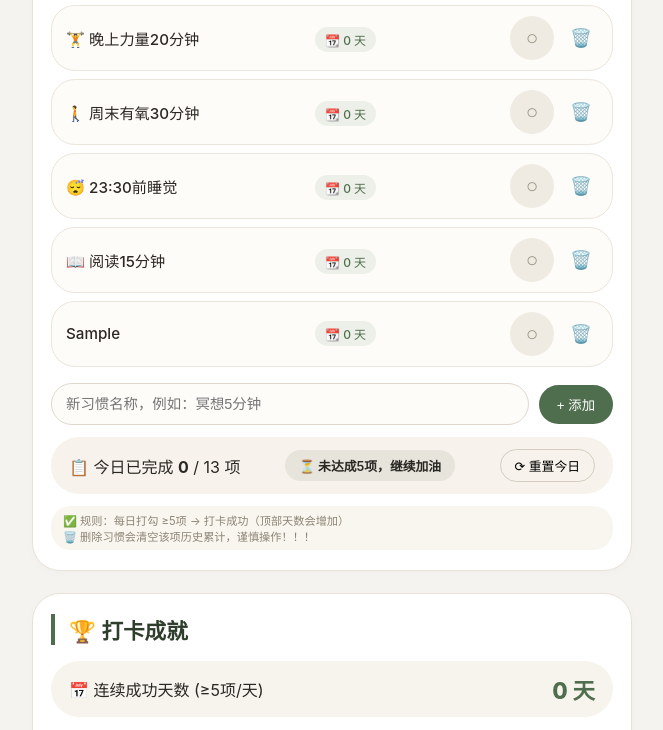
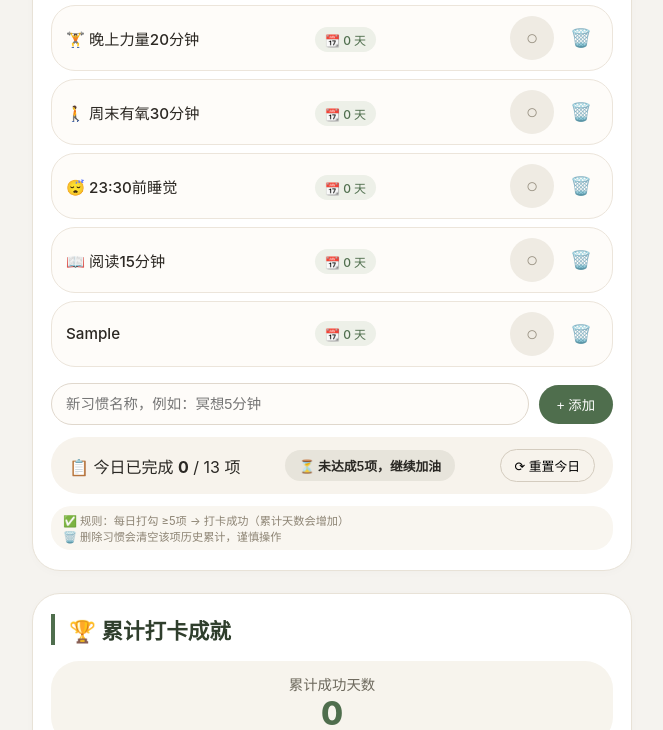
Before and after one commit to Dorothy127/Dorothy127.github.io, a plain HTML site: page index.html in a window 1280 px wide. Both pictures are taken after typing "Sample" into the empty fields and a click on the button "+ 添加". Shown: the part 855-1585 px from the top of the page, without its empty margins (308-971 px from the left). Drawn offline with Linux system fonts and the light colour scheme.

Commit message:
Update index.html

```diff
--- a/index.html
+++ b/index.html
@@ -244,17 +244,22 @@
             justify-content: space-between;
             align-items: center;
         }
+        .total-days-large {
+            font-size: 2rem;
+            font-weight: 800;
+            color: #4f6e4d;
+        }
     </style>
 </head>
 <body>
 <div class="container">
     <div class="hero-card">
         <div class="hero-title">🌱 薄肌·加油</div>
-        <div class="hero-sub">33岁 · 160cm ·先完成 再完美 </div>
+        <div class="hero-sub">33岁 · 160cm · 先完成 再完美 </div>
         <div class="stats-row">
             <span>🎯 目标 112斤</span>
             <span>⚖️ 当前 <strong id="currentWeightSpan">120.5</strong> 斤</span>
-            <span class="streak-badge" id="streakTopDisplay">🔥 成功坚持 0 天</span>
+            <span class="streak-badge" id="totalDaysTopDisplay">🏆 累计坚持 0 天</span>
         </div>
     </div>
 
@@ -276,18 +281,20 @@
             <button id="resetTodayBtn" class="btn-outline" style="padding:6px 14px;">⟳ 重置今日</button>
         </div>
         <div style="font-size:0.7rem; color:#8d8474; margin-top: 12px; background:#f9f6f0; padding:6px 12px; border-radius: 20px;">
-            ✅ 规则：每日打勾 ≥5项 → 打卡成功（顶部天数会增加）<br>
-            🗑️ 删除习惯会清空该项历史累计，谨慎操作！！！
+            ✅ 规则：每日打勾 ≥5项 → 打卡成功（累计天数会增加）<br>
+            🗑️ 删除习惯会清空该项历史累计，谨慎操作
         </div>
     </div>
 
     <div class="card">
         <div class="card-header">
-            <h2>🏆 打卡成就</h2>
+            <h2>🏆 累计打卡成就</h2>
         </div>
-        <div class="streak-bottom-card">
-            <span>📅 连续成功天数 (≥5项/天)</span>
-            <span style="font-weight: 800; font-size: 1.4rem; color:#4f6e4d;" id="continuousStreakSpan">0 天</span>
+        <div class="streak-bottom-card" style="justify-content: center; gap: 20px;">
+            <div style="text-align: center;">
+                <div style="font-size: 0.9rem; color: #6e6a5e;">累计成功天数</div>
+                <div class="total-days-large" id="totalDaysSpan">0</div>
+            </div>
         </div>
         <div style="margin-top: 16px;">
             <button id="clearAllDataBtn" class="btn-small-clear" style="color:#a2775c;">🗑️ 清空所有数据(重置全部)</button>
@@ -310,7 +317,7 @@
             <div style="padding: 14px; color:#aaa18f;">暂无数据</div>
         </div>
     </div>
-    <div class="footer-note">✨ 加油啊！！！是崭新的每一天</div>
+    <div class="footer-note">✨ 从小事情的掌控感找回人生的方向盘</div>
 </div>
 
 <script>
@@ -398,7 +405,7 @@
         localStorage.setItem(key, JSON.stringify(state));
     }
 
-    // ========== 核心计算函数（已修复） ==========
+    // ========== 核心计算函数 ==========
     function recalcAllHabitTotals() {
         habits.forEach(h => { habitStats[h.id] = 0; });
         for(let i = 0; i < localStorage.length; i++) {
@@ -435,23 +442,18 @@
         saveStats();
     }
 
-    function getContinuousSuccessStreak() {
-        let streak = 0;
-        let checkDate = new Date();
-        for(let i = 0; i < 365; i++) {
-            const dKey = checkDate.toISOString().slice(0,10);
-            if(successMap[dKey] === true) {
-                streak++;
-            } else {
-                break;
+    // 获取总成功天数
+    function getTotalSuccessDays() {
+        let total = 0;
+        for (let date in successMap) {
+            if (successMap[date] === true) {
+                total++;
             }
-            checkDate.setDate(checkDate.getDate() - 1);
         }
-        return streak;
+        return total;
     }
 
-    // 核心修复：实时更新 successMap 并刷新界面
-    function updateTopStreakAndProgress() {
+    function updateUI() {
         const todayState = getDailyState(currentDate);
         let completed = 0;
         habits.forEach(h => { if(todayState[h.id]) completed++; });
@@ -470,9 +472,13 @@
             }
         }
 
-        const streak = getContinuousSuccessStreak();
-        document.getElementById("streakTopDisplay").innerHTML = `🔥 成功坚持 ${streak} 天`;
-        document.getElementById("continuousStreakSpan").innerText = `${streak} 天`;
+        const totalDays = getTotalSuccessDays();
+
+        // 更新顶部显示
+        document.getElementById("totalDaysTopDisplay").innerHTML = `🏆 累计成功 ${totalDays} 天`;
+        document.getElementById("totalDaysSpan").innerHTML = totalDays;
+
+        // 更新今日进度
         document.getElementById("todayCompletedCount").innerText = completed;
         document.getElementById("totalHabitsCount").innerText = habits.length;
 
@@ -523,7 +529,7 @@
                 recalcAllHabitTotals();
                 recalcAllSuccessDays();
                 renderHabitChecklist();
-                updateTopStreakAndProgress();
+                updateUI();
                 updateWeightHeader();
             };
             btn.addEventListener("click", handler);
@@ -554,7 +560,7 @@
                     recalcAllHabitTotals();
                     recalcAllSuccessDays();
                     renderHabitChecklist();
-                    updateTopStreakAndProgress();
+                    updateUI();
                 }
             };
             btn.addEventListener("click", delHandler);
@@ -580,7 +586,7 @@
             input._changeListener = changeHandler;
         });
 
-        updateTopStreakAndProgress();
+        updateUI();
     }
 
     // ========== 其他功能函数 ==========
@@ -605,7 +611,7 @@
         recalcAllHabitTotals();
         recalcAllSuccessDays();
         renderHabitChecklist();
-        updateTopStreakAndProgress();
+        updateUI();
         inputEl.value = "";
     }
 
@@ -616,7 +622,7 @@
         recalcAllHabitTotals();
         recalcAllSuccessDays();
         renderHabitChecklist();
-        updateTopStreakAndProgress();
+        updateUI();
         alert("今日打卡已重置");
     }
 
@@ -711,7 +717,7 @@
             saveStats();
             renderHabitChecklist();
             renderWeightHistory();
-            updateTopStreakAndProgress();
+            updateUI();
         }
     }
 
@@ -740,7 +746,7 @@
         recalcAllSuccessDays();
         renderHabitChecklist();
         renderWeightHistory();
-        updateTopStreakAndProgress();
+        updateUI();
         bindEvents();
     }
 
```
